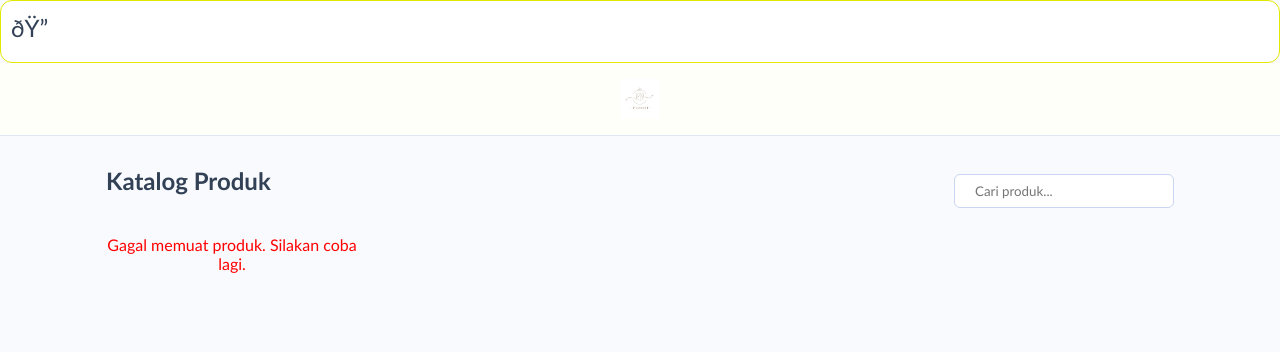
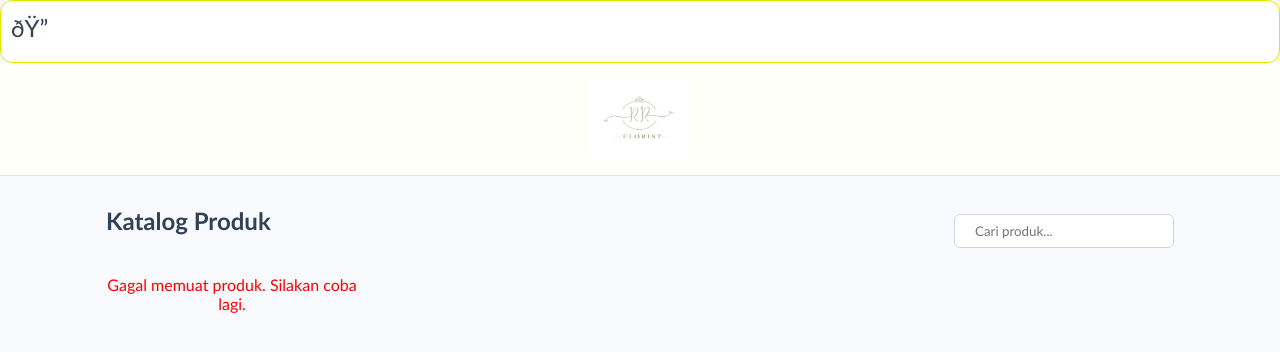
Before and after one commit to mila-khoiri/proyek-ujicoba, a website: page public/index.html in a window 1280 px wide. Drawn offline with Linux system fonts and the light colour scheme; no server answers.

```diff
--- a/public/index.html
+++ b/public/index.html
@@ -62,7 +62,7 @@
 <body>
     <header class="header">
         <div class="header-container">
-            <img src="logo.jpg" style="height: 40px; width: 40px;">
+            <img src="logo.jpg" style="height: 80px; width: 100px;">
         </div>
     </header>
 
```
